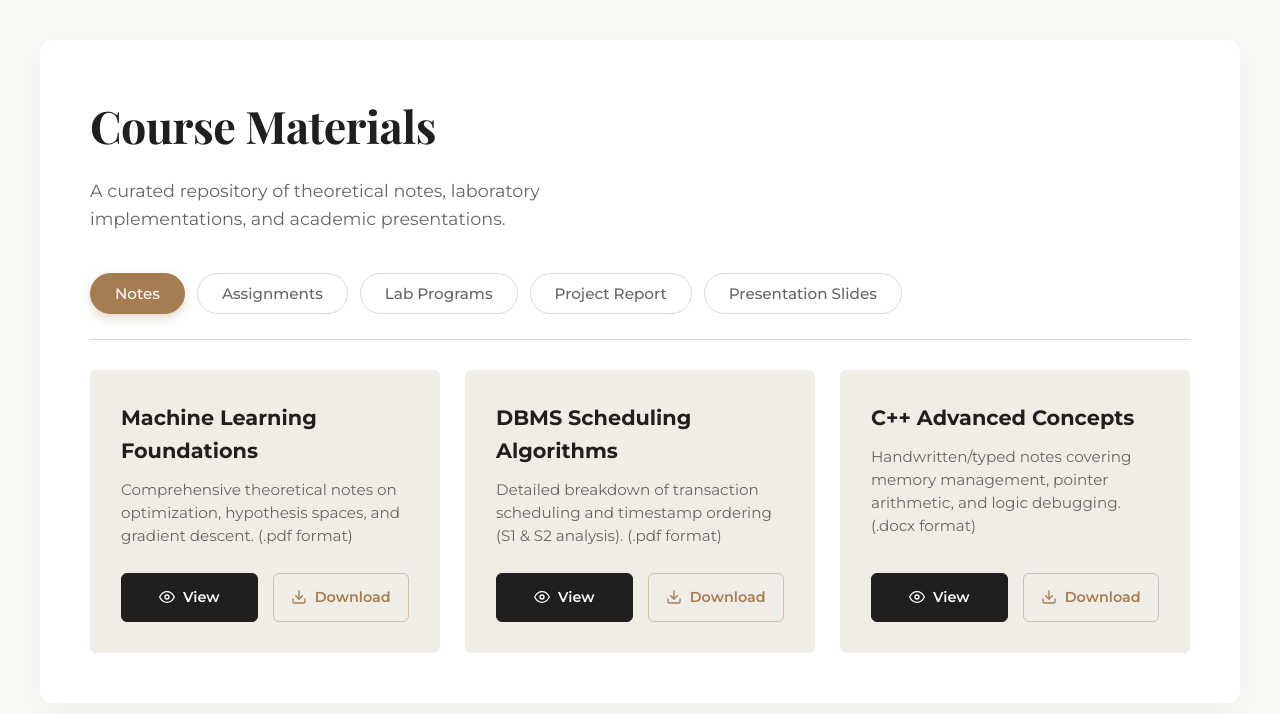
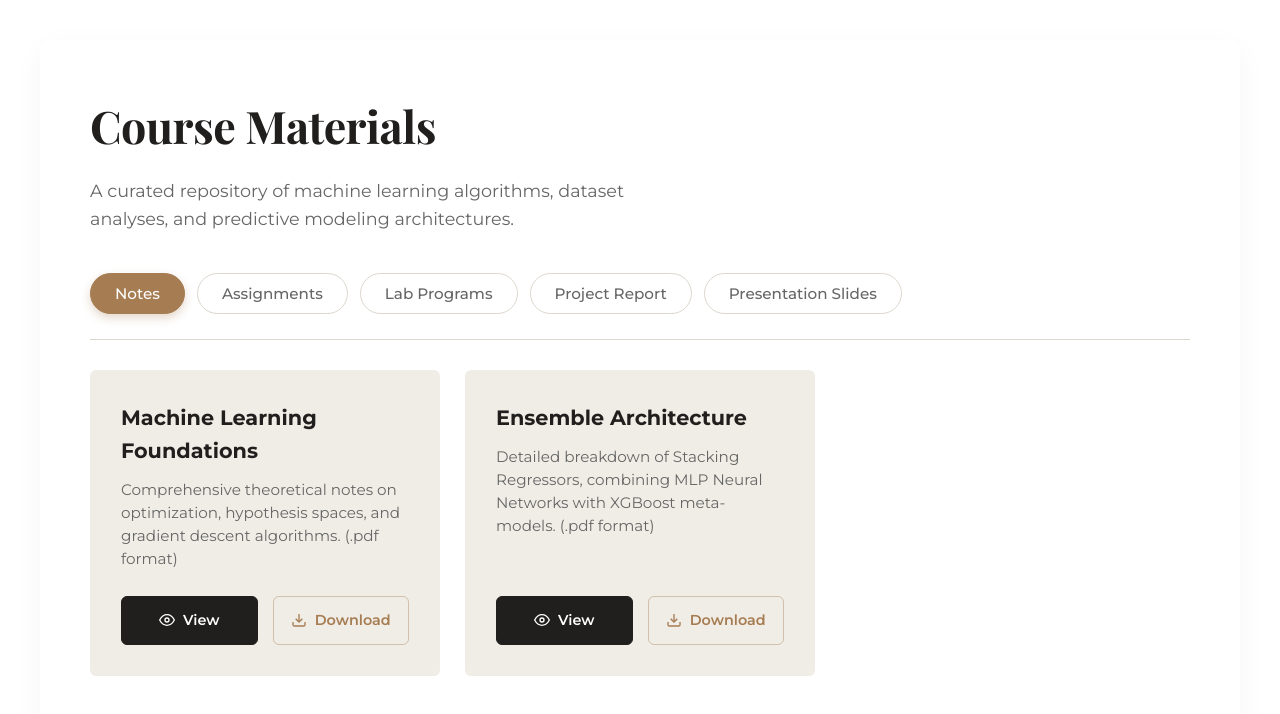
Before and after one commit to Ayush-Kumar-ojha11/temporay_repo, a plain HTML site: page ML/Evidance.html in a window 1280 px wide. Drawn offline with nearby package versions, Linux system fonts and the light colour scheme.

Commit message:
Update Evidance.html

```diff
--- a/ML/Evidance.html
+++ b/ML/Evidance.html
@@ -3,23 +3,19 @@
 <head>
     <meta charset="UTF-8">
     <meta name="viewport" content="width=device-width, initial-scale=1.0">
-    <title>Academic Resources</title>
+    <title>Machine Learning Resources - Portfolio</title>
     <style>
         /* --- Typography & Colors --- */
         @import url('https://fonts.googleapis.com/css2?family=Montserrat:wght@400;500;600;700&family=Playfair+Display:wght@600;700&display=swap');
 
         :root {
-            /* Exact Theme Colors */
-            --bg-color: #faf8f5; /* Clean overall background */
-            --card-bg: #efede5; /* Soft beige for cards from reference */
-            --primary-brown: #a67c52; /* Warm brown active tab */
-            --primary-brown-hover: #8f6a45;
-            --dark-charcoal: #211f1e; /* Almost black for buttons/text */
+            var(--bg-color): #faf8f5;
+            --card-bg: #efede5;
+            --primary-brown: #a67c52;
+            --dark-charcoal: #211f1e;
             --text-main: #333333;
             --text-muted: #666666;
             --border-color: #dcd7ce;
-
-            /* Spacing & Effects */
             --transition-smooth: all 0.4s cubic-bezier(0.25, 0.8, 0.25, 1);
             --shadow-soft: 0 8px 30px rgba(0, 0, 0, 0.04);
             --shadow-hover: 0 15px 35px rgba(0, 0, 0, 0.08);
@@ -27,11 +23,7 @@
             --radius-card: 6px;
         }
 
-        * {
-            margin: 0;
-            padding: 0;
-            box-sizing: border-box;
-        }
+        * { margin: 0; padding: 0; box-sizing: border-box; }
 
         body {
             font-family: 'Montserrat', sans-serif;
@@ -41,7 +33,6 @@
             padding: 40px 20px;
         }
 
-        /* --- Section Header --- */
         .resource-section {
             max-width: 1200px;
             margin: 0 auto;
@@ -66,7 +57,6 @@
             margin-bottom: 40px;
         }
 
-        /* --- Navigation Tabs --- */
         .tabs-container {
             display: flex;
             flex-wrap: wrap;
@@ -101,22 +91,18 @@
             box-shadow: 0 4px 10px rgba(166, 124, 82, 0.3);
         }
 
-        /* --- Content Panels --- */
         .tab-content {
             display: none;
             animation: fadeIn 0.5s ease forwards;
         }
 
-        .tab-content.active {
-            display: block;
-        }
+        .tab-content.active { display: block; }
 
         @keyframes fadeIn {
             from { opacity: 0; transform: translateY(10px); }
             to { opacity: 1; transform: translateY(0); }
         }
 
-        /* --- Resource Grid & Cards --- */
         .resource-grid {
             display: grid;
             grid-template-columns: repeat(auto-fill, minmax(340px, 1fr));
@@ -131,8 +117,8 @@
             flex-direction: column;
             transition: var(--transition-smooth);
             border: 1px solid transparent;
-            opacity: 0; /* For scroll reveal */
-            transform: translateY(20px); /* For scroll reveal */
+            opacity: 0;
+            transform: translateY(20px);
         }
 
         .resource-card.reveal-active {
@@ -161,7 +147,6 @@
             flex-grow: 1;
         }
 
-        /* --- Buttons --- */
         .card-actions {
             display: flex;
             gap: 15px;
@@ -184,7 +169,6 @@
             cursor: pointer;
         }
 
-        /* View Button (Dark Solid) */
         .btn-view {
             background-color: var(--dark-charcoal);
             color: #ffffff;
@@ -197,7 +181,6 @@
             box-shadow: 0 4px 12px rgba(0,0,0,0.15);
         }
 
-        /* Download Button (Light Outline) */
         .btn-download {
             background-color: transparent;
             color: var(--primary-brown);
@@ -210,29 +193,14 @@
             transform: translateY(-2px);
         }
 
-        .btn-icon {
-            width: 16px;
-            height: 16px;
-        }
+        .btn-icon { width: 16px; height: 16px; }
 
-        /* --- Responsive --- */
         @media (max-width: 768px) {
-            .resource-section {
-                padding: 30px 20px;
-            }
-            .section-header h2 {
-                font-size: 2.2rem;
-            }
-            .tabs-container {
-                gap: 8px;
-            }
-            .tab-btn {
-                padding: 8px 16px;
-                font-size: 0.85rem;
-            }
-            .card-actions {
-                flex-direction: column;
-            }
+            .resource-section { padding: 30px 20px; }
+            .section-header h2 { font-size: 2.2rem; }
+            .tabs-container { gap: 8px; }
+            .tab-btn { padding: 8px 16px; font-size: 0.85rem; }
+            .card-actions { flex-direction: column; }
         }
     </style>
 </head>
@@ -241,7 +209,7 @@
     <section class="resource-section">
         <div class="section-header">
             <h2>Course Materials</h2>
-            <p>A curated repository of theoretical notes, laboratory implementations, and academic presentations.</p>
+            <p>A curated repository of machine learning algorithms, dataset analyses, and predictive modeling architectures.</p>
         </div>
 
         <div class="tabs-container">
@@ -254,63 +222,42 @@
 
         <div id="notes" class="tab-content active">
             <div class="resource-grid">
-
                 <div class="resource-card reveal">
                     <h3>Machine Learning Foundations</h3>
-                    <p>Comprehensive theoretical notes on optimization, hypothesis spaces, and gradient descent. (.pdf format)</p>
+                    <p>Comprehensive theoretical notes on optimization, hypothesis spaces, and gradient descent algorithms. (.pdf format)</p>
                     <div class="card-actions">
-                        <a href="https://github.com/USERNAME/REPO/blob/main/files/ml_foundations.pdf" target="_blank" class="action-btn btn-view">
-                            <svg class="btn-icon" viewBox="0 0 24 24" fill="none" stroke="currentColor" stroke-width="2" stroke-linecap="round" stroke-linejoin="round"><path d="M1 12s4-8 11-8 11 8 11 8-4 8-11 8-11-8-11-8z"></path><circle cx="12" cy="12" r="3"></circle></svg>
-                            View
+                        <a href="./files/ml_foundations.pdf" target="_blank" class="action-btn btn-view">
+                            <svg class="btn-icon" viewBox="0 0 24 24" fill="none" stroke="currentColor" stroke-width="2"><path d="M1 12s4-8 11-8 11 8 11 8-4 8-11 8-11-8-11-8z"></path><circle cx="12" cy="12" r="3"></circle></svg> View
                         </a>
-                        <a href="https://raw.githubusercontent.com/USERNAME/REPO/main/files/ml_foundations.pdf" download class="action-btn btn-download">
-                            <svg class="btn-icon" viewBox="0 0 24 24" fill="none" stroke="currentColor" stroke-width="2" stroke-linecap="round" stroke-linejoin="round"><path d="M21 15v4a2 2 0 0 1-2 2H5a2 2 0 0 1-2-2v-4"></path><polyline points="7 10 12 15 17 10"></polyline><line x1="12" y1="15" x2="12" y2="3"></line></svg>
-                            Download
+                        <a href="./files/ml_foundations.pdf" download class="action-btn btn-download">
+                            <svg class="btn-icon" viewBox="0 0 24 24" fill="none" stroke="currentColor" stroke-width="2"><path d="M21 15v4a2 2 0 0 1-2 2H5a2 2 0 0 1-2-2v-4"></path><polyline points="7 10 12 15 17 10"></polyline><line x1="12" y1="15" x2="12" y2="3"></line></svg> Download
                         </a>
                     </div>
                 </div>
 
                 <div class="resource-card reveal">
-                    <h3>DBMS Scheduling Algorithms</h3>
-                    <p>Detailed breakdown of transaction scheduling and timestamp ordering (S1 & S2 analysis). (.pdf format)</p>
+                    <h3>Ensemble Architecture</h3>
+                    <p>Detailed breakdown of Stacking Regressors, combining MLP Neural Networks with XGBoost meta-models. (.pdf format)</p>
                     <div class="card-actions">
-                        <a href="https://github.com/USERNAME/REPO/blob/main/files/dbms_scheduling.pdf" target="_blank" class="action-btn btn-view">
-                            <svg class="btn-icon" viewBox="0 0 24 24" fill="none" stroke="currentColor" stroke-width="2" stroke-linecap="round" stroke-linejoin="round"><path d="M1 12s4-8 11-8 11 8 11 8-4 8-11 8-11-8-11-8z"></path><circle cx="12" cy="12" r="3"></circle></svg>
-                            View
+                        <a href="./files/ensemble_architecture.pdf" target="_blank" class="action-btn btn-view">
+                            <svg class="btn-icon" viewBox="0 0 24 24" fill="none" stroke="currentColor" stroke-width="2"><path d="M1 12s4-8 11-8 11 8 11 8-4 8-11 8-11-8-11-8z"></path><circle cx="12" cy="12" r="3"></circle></svg> View
                         </a>
-                        <a href="https://raw.githubusercontent.com/USERNAME/REPO/main/files/dbms_scheduling.pdf" download class="action-btn btn-download">
-                            <svg class="btn-icon" viewBox="0 0 24 24" fill="none" stroke="currentColor" stroke-width="2" stroke-linecap="round" stroke-linejoin="round"><path d="M21 15v4a2 2 0 0 1-2 2H5a2 2 0 0 1-2-2v-4"></path><polyline points="7 10 12 15 17 10"></polyline><line x1="12" y1="15" x2="12" y2="3"></line></svg>
-                            Download
+                        <a href="./files/ensemble_architecture.pdf" download class="action-btn btn-download">
+                            <svg class="btn-icon" viewBox="0 0 24 24" fill="none" stroke="currentColor" stroke-width="2"><path d="M21 15v4a2 2 0 0 1-2 2H5a2 2 0 0 1-2-2v-4"></path><polyline points="7 10 12 15 17 10"></polyline><line x1="12" y1="15" x2="12" y2="3"></line></svg> Download
                         </a>
                     </div>
                 </div>
-
-                <div class="resource-card reveal">
-                    <h3>C++ Advanced Concepts</h3>
-                    <p>Handwritten/typed notes covering memory management, pointer arithmetic, and logic debugging. (.docx format)</p>
-                    <div class="card-actions">
-                        <a href="https://github.com/USERNAME/REPO/blob/main/files/cpp_notes.docx" target="_blank" class="action-btn btn-view">
-                            <svg class="btn-icon" viewBox="0 0 24 24" fill="none" stroke="currentColor" stroke-width="2" stroke-linecap="round" stroke-linejoin="round"><path d="M1 12s4-8 11-8 11 8 11 8-4 8-11 8-11-8-11-8z"></path><circle cx="12" cy="12" r="3"></circle></svg>
-                            View
-                        </a>
-                        <a href="https://raw.githubusercontent.com/USERNAME/REPO/main/files/cpp_notes.docx" download class="action-btn btn-download">
-                            <svg class="btn-icon" viewBox="0 0 24 24" fill="none" stroke="currentColor" stroke-width="2" stroke-linecap="round" stroke-linejoin="round"><path d="M21 15v4a2 2 0 0 1-2 2H5a2 2 0 0 1-2-2v-4"></path><polyline points="7 10 12 15 17 10"></polyline><line x1="12" y1="15" x2="12" y2="3"></line></svg>
-                            Download
-                        </a>
-                    </div>
-                </div>
-
             </div>
         </div>
 
         <div id="assignments" class="tab-content">
             <div class="resource-grid">
                 <div class="resource-card reveal">
-                    <h3>C++ Logic Error Debugging</h3>
-                    <p>Assignment focused on variable initialization tracking (specifically loop logic `for int i = 0 + k`). (.cpp format)</p>
+                    <h3>Data Pre-processing Pipeline</h3>
+                    <p>Implementation of StandardScaler, zero imputation, and label encoding across a 15,000-sample dataset. (.ipynb format)</p>
                     <div class="card-actions">
-                        <a href="#" class="action-btn btn-view"><svg class="btn-icon" viewBox="0 0 24 24" fill="none" stroke="currentColor" stroke-width="2" stroke-linecap="round" stroke-linejoin="round"><path d="M1 12s4-8 11-8 11 8 11 8-4 8-11 8-11-8-11-8z"></path><circle cx="12" cy="12" r="3"></circle></svg> View</a>
-                        <a href="#" class="action-btn btn-download"><svg class="btn-icon" viewBox="0 0 24 24" fill="none" stroke="currentColor" stroke-width="2" stroke-linecap="round" stroke-linejoin="round"><path d="M21 15v4a2 2 0 0 1-2 2H5a2 2 0 0 1-2-2v-4"></path><polyline points="7 10 12 15 17 10"></polyline><line x1="12" y1="15" x2="12" y2="3"></line></svg> Download</a>
+                        <a href="./files/preprocessing_pipeline.ipynb" target="_blank" class="action-btn btn-view"><svg class="btn-icon" viewBox="0 0 24 24" fill="none" stroke="currentColor" stroke-width="2"><path d="M1 12s4-8 11-8 11 8 11 8-4 8-11 8-11-8-11-8z"></path><circle cx="12" cy="12" r="3"></circle></svg> View</a>
+                        <a href="./files/preprocessing_pipeline.ipynb" download class="action-btn btn-download"><svg class="btn-icon" viewBox="0 0 24 24" fill="none" stroke="currentColor" stroke-width="2"><path d="M21 15v4a2 2 0 0 1-2 2H5a2 2 0 0 1-2-2v-4"></path><polyline points="7 10 12 15 17 10"></polyline><line x1="12" y1="15" x2="12" y2="3"></line></svg> Download</a>
                     </div>
                 </div>
             </div>
@@ -319,11 +266,11 @@
         <div id="lab-programs" class="tab-content">
             <div class="resource-grid">
                 <div class="resource-card reveal">
-                    <h3>Unsupervised Learning Lab</h3>
-                    <p>K-Means clustering and DBSCAN noise filtering implementation using NumPy. (.ipynb format)</p>
+                    <h3>Predictive Modeling Lab</h3>
+                    <p>Deploying Linear Regression vs. Decision Tree Regressors to capture non-linear patterns in mobile usage data. (.ipynb format)</p>
                     <div class="card-actions">
-                        <a href="#" class="action-btn btn-view"><svg class="btn-icon" viewBox="0 0 24 24" fill="none" stroke="currentColor" stroke-width="2" stroke-linecap="round" stroke-linejoin="round"><path d="M1 12s4-8 11-8 11 8 11 8-4 8-11 8-11-8-11-8z"></path><circle cx="12" cy="12" r="3"></circle></svg> View</a>
-                        <a href="#" class="action-btn btn-download"><svg class="btn-icon" viewBox="0 0 24 24" fill="none" stroke="currentColor" stroke-width="2" stroke-linecap="round" stroke-linejoin="round"><path d="M21 15v4a2 2 0 0 1-2 2H5a2 2 0 0 1-2-2v-4"></path><polyline points="7 10 12 15 17 10"></polyline><line x1="12" y1="15" x2="12" y2="3"></line></svg> Download</a>
+                        <a href="./files/predictive_modeling.ipynb" target="_blank" class="action-btn btn-view"><svg class="btn-icon" viewBox="0 0 24 24" fill="none" stroke="currentColor" stroke-width="2"><path d="M1 12s4-8 11-8 11 8 11 8-4 8-11 8-11-8-11-8z"></path><circle cx="12" cy="12" r="3"></circle></svg> View</a>
+                        <a href="./files/predictive_modeling.ipynb" download class="action-btn btn-download"><svg class="btn-icon" viewBox="0 0 24 24" fill="none" stroke="currentColor" stroke-width="2"><path d="M21 15v4a2 2 0 0 1-2 2H5a2 2 0 0 1-2-2v-4"></path><polyline points="7 10 12 15 17 10"></polyline><line x1="12" y1="15" x2="12" y2="3"></line></svg> Download</a>
                     </div>
                 </div>
             </div>
@@ -332,11 +279,11 @@
         <div id="project-report" class="tab-content">
             <div class="resource-grid">
                 <div class="resource-card reveal">
-                    <h3>IMDb Sentiment Engine</h3>
-                    <p>Final project documentation detailing regularized Perceptron tuning against a Naive Bayes baseline. (.pdf format)</p>
+                    <h3>Sleep Sense: Project Report</h3>
+                    <p>Final documentation detailing the ensemble architecture that achieved 93.7% accuracy in stress prediction. (.pdf format)</p>
                     <div class="card-actions">
-                        <a href="#" class="action-btn btn-view"><svg class="btn-icon" viewBox="0 0 24 24" fill="none" stroke="currentColor" stroke-width="2" stroke-linecap="round" stroke-linejoin="round"><path d="M1 12s4-8 11-8 11 8 11 8-4 8-11 8-11-8-11-8z"></path><circle cx="12" cy="12" r="3"></circle></svg> View</a>
-                        <a href="#" class="action-btn btn-download"><svg class="btn-icon" viewBox="0 0 24 24" fill="none" stroke="currentColor" stroke-width="2" stroke-linecap="round" stroke-linejoin="round"><path d="M21 15v4a2 2 0 0 1-2 2H5a2 2 0 0 1-2-2v-4"></path><polyline points="7 10 12 15 17 10"></polyline><line x1="12" y1="15" x2="12" y2="3"></line></svg> Download</a>
+                        <a href="./files/sleep_sense_report.pdf" target="_blank" class="action-btn btn-view"><svg class="btn-icon" viewBox="0 0 24 24" fill="none" stroke="currentColor" stroke-width="2"><path d="M1 12s4-8 11-8 11 8 11 8-4 8-11 8-11-8-11-8z"></path><circle cx="12" cy="12" r="3"></circle></svg> View</a>
+                        <a href="./files/sleep_sense_report.pdf" download class="action-btn btn-download"><svg class="btn-icon" viewBox="0 0 24 24" fill="none" stroke="currentColor" stroke-width="2"><path d="M21 15v4a2 2 0 0 1-2 2H5a2 2 0 0 1-2-2v-4"></path><polyline points="7 10 12 15 17 10"></polyline><line x1="12" y1="15" x2="12" y2="3"></line></svg> Download</a>
                     </div>
                 </div>
             </div>
@@ -345,11 +292,11 @@
         <div id="slides" class="tab-content">
             <div class="resource-grid">
                 <div class="resource-card reveal">
-                    <h3>Outcome Attainment Presentation</h3>
-                    <p>Slides mapping theoretical knowledge and laboratory execution directly to CO metrics. (.pptx format)</p>
+                    <h3>Sleep Sense: ML Presentation</h3>
+                    <p>Complete slide deck illustrating feature importance and model performance evaluation. (.pptx format)</p>
                     <div class="card-actions">
-                        <a href="#" class="action-btn btn-view"><svg class="btn-icon" viewBox="0 0 24 24" fill="none" stroke="currentColor" stroke-width="2" stroke-linecap="round" stroke-linejoin="round"><path d="M1 12s4-8 11-8 11 8 11 8-4 8-11 8-11-8-11-8z"></path><circle cx="12" cy="12" r="3"></circle></svg> View</a>
-                        <a href="#" class="action-btn btn-download"><svg class="btn-icon" viewBox="0 0 24 24" fill="none" stroke="currentColor" stroke-width="2" stroke-linecap="round" stroke-linejoin="round"><path d="M21 15v4a2 2 0 0 1-2 2H5a2 2 0 0 1-2-2v-4"></path><polyline points="7 10 12 15 17 10"></polyline><line x1="12" y1="15" x2="12" y2="3"></line></svg> Download</a>
+                        <a href="./files/Sleep_Disorder_ML_FULL_FINAL_PPT.pptx" target="_blank" class="action-btn btn-view"><svg class="btn-icon" viewBox="0 0 24 24" fill="none" stroke="currentColor" stroke-width="2"><path d="M1 12s4-8 11-8 11 8 11 8-4 8-11 8-11-8-11-8z"></path><circle cx="12" cy="12" r="3"></circle></svg> View</a>
+                        <a href="./files/Sleep_Disorder_ML_FULL_FINAL_PPT.pptx" download class="action-btn btn-download"><svg class="btn-icon" viewBox="0 0 24 24" fill="none" stroke="currentColor" stroke-width="2"><path d="M21 15v4a2 2 0 0 1-2 2H5a2 2 0 0 1-2-2v-4"></path><polyline points="7 10 12 15 17 10"></polyline><line x1="12" y1="15" x2="12" y2="3"></line></svg> Download</a>
                     </div>
                 </div>
             </div>
@@ -359,48 +306,38 @@
 
     <script>
         document.addEventListener('DOMContentLoaded', () => {
-            // Tab Switching Logic
             const tabButtons = document.querySelectorAll('.tab-btn');
             const tabContents = document.querySelectorAll('.tab-content');
 
             tabButtons.forEach(button => {
                 button.addEventListener('click', () => {
-                    // Remove active class from all buttons and contents
                     tabButtons.forEach(btn => btn.classList.remove('active'));
                     tabContents.forEach(content => content.classList.remove('active'));
 
-                    // Add active class to clicked button
                     button.classList.add('active');
 
-                    // Show corresponding content
                     const targetId = button.getAttribute('data-target');
                     const targetContent = document.getElementById(targetId);
                     if (targetContent) {
                         targetContent.classList.add('active');
-                        // Re-trigger scroll reveal for newly visible items
                         triggerReveals();
                     }
                 });
             });
 
-            // Scroll Reveal Animation Logic
             const triggerReveals = () => {
                 const reveals = document.querySelectorAll('.reveal');
                 reveals.forEach((element, index) => {
-                    // Stagger the animation slightly for cards in the same view
                     setTimeout(() => {
                         element.classList.add('reveal-active');
                     }, index * 100);
                 });
             };
 
-            // Intersection Observer for scroll detection
             const observer = new IntersectionObserver((entries) => {
                 entries.forEach((entry) => {
                     if (entry.isIntersecting) {
                         entry.target.classList.add('reveal-active');
-                        // Optional: Stop observing once revealed
-                        // observer.unobserve(entry.target);
                     }
                 });
             }, {
@@ -408,12 +345,10 @@
                 rootMargin: "0px 0px -50px 0px"
             });
 
-            // Observe all elements with .reveal class
             document.querySelectorAll('.reveal').forEach((el) => {
                 observer.observe(el);
             });
 
-            // Initial trigger for items already in viewport on load
             triggerReveals();
         });
     </script>
```
